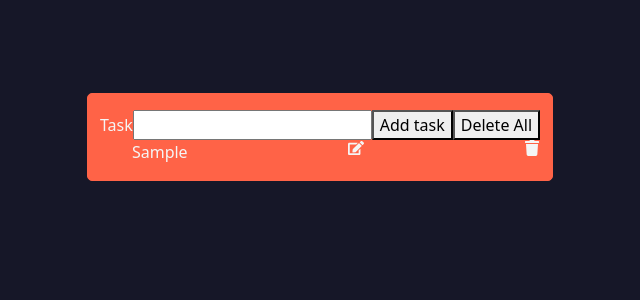
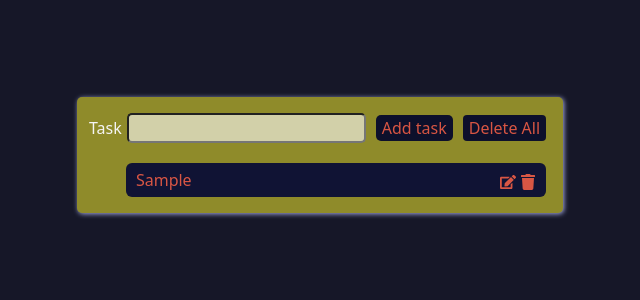
Before and after one commit to jssolar/todo-fetch-project-jssolar-23-08-2023, a React (Vite) app: page / in a window 1280 px wide. Both pictures are taken after typing "Sample" into the empty fields and a click on the button "Add task". Shown: the top 300 px of the page, without its empty margins (320-960 px from the left). Built offline with nearby package versions, Linux system fonts and the light colour scheme.

Commit message:
formato 90%

```diff
--- a/src/App.css
+++ b/src/App.css
@@ -6,11 +6,76 @@ body {
     height: auto;
 }
 
-.container{
+.container {
     display: flex;
-    background-color: tomato;
-    border: 1px solid tomato;
+    background-color: rgb(143, 139, 42);
     border-radius: 5px;
     height: auto;
     margin-top: 20%;
+    box-shadow: 1px 1px 5px rgb(165, 171, 225);
 }
+
+
+
+.input-task {
+    border-radius: 5px;
+    margin: 10px 5px;
+    background-color: #ffffff98;
+}
+
+.button-delete {
+    border-radius: 4px;
+    background-color:  #0d102b;
+    color: rgba(255, 99, 71, 0.838);
+    margin: 10px 5px;
+    border: none;
+}
+
+.button-delete:hover {
+    transition: 0.5s ease;
+    background-color: rgba(255, 0, 0, 0.782);
+    scale: 1.2;
+    color: #0d102b;
+}
+
+.button-add-task {
+    border-radius: 5px;
+    background-color: #0d102b;
+    color: rgba(255, 99, 71, 0.838);
+    margin: 10px 5px;
+    border: none;
+}
+
+.button-add-task:hover {
+    transition: 0.5s ease;
+    background-color: rgba(0, 255, 234, 0.782);
+    scale: 1.2;
+    color: rgba(3, 52, 48, 0.999);
+}
+
+input {
+    border-radius: 5px;
+    outline: note;
+    margin: 10px 5px;
+}
+
+.edit:hover {
+    transition: 0.5s ease-in-out;
+    scale: 1.5;
+    color: blue;
+}
+
+.delete:hover {
+    transition: 0.5s ease-in-out;
+    scale: 1.5;
+    color: rgb(255, 0, 0);
+}
+
+.lista {
+    border-radius: 5px;
+    background-color: #101334;
+    color: rgba(255, 99, 71, 0.838);
+    margin: 10px 5px;
+    padding: 5px 10px;
+
+}
--- a/src/App.jsx
+++ b/src/App.jsx
@@ -12,7 +12,7 @@ const App = () => {
 
     const handleSubmit = (e) => {
         e.preventDefault()
-        if (text.trim() !== 0) {
+        if (text.trim() !== '') {
             setNewTask(newTask.concat(text))
         } setText('')
         console.log(text)
@@ -34,17 +34,17 @@ const App = () => {
                 <div className="coll-md-12">
                     <form onSubmit={handleSubmit}>
                         <label htmlFor="Task">Task</label>
-                        <input type="text" onChange={handleChange} value={text} className='mt-3' />
-                        <Button texto={'Add task'} />
-                        <button onClick={handleDelete}>Delete All</button>
+                        <input type="text" onChange={handleChange} value={text} className='mt-3 input-task' />
+                        <Button texto={'Add task'}/>
+                        <button onClick={handleDelete} className='button-delete' type='text'>Delete All</button>
                         <ListTask>
                             {
                                 // !!newTask.length&&
                                 newTask.length ? (
                                     newTask.map((tarea, index) => {
-                                        return <Tasks key={index} text={tarea} icon2={<FaEdit />} icon={<FaTrash />} />
+                                        return <Tasks key={index} text={tarea} icon2={<FaEdit className='edit'/>} icon={<FaTrash className='delete' />} />
                                     })
-                                ) : (<p>no hay tareas</p>)
+                                ) : (<h4>Emty List</h4>)
                             }
                         </ListTask>
                     </form>
--- a/src/components/Button.jsx
+++ b/src/components/Button.jsx
@@ -1,9 +1,9 @@
 import React from 'react'
 
-const Button = ({ texto}) => {
-  return (
-    <button>{texto}</button>
-  )
+const Button = ({ texto, className}) => {
+    return (
+        <button className='button-add-task' >{texto}</button>
+    )
 }
 
 export default Button
--- a/src/components/Tasks.jsx
+++ b/src/components/Tasks.jsx
@@ -3,12 +3,7 @@ import React from 'react'
 const Tasks = ({ text, icon, icon2, className }) => {
     return (
 
-        <>
-            <li className='list-group-item d-flex justify-content-between'>{text}{icon2}  {icon}</li>
-
-
-
-        </>
+            <li className='list-group-item rounded d-flex justify-content-between lista'>{text}<span>{icon2}  {icon}</span></li>
     )
 }
 
```
